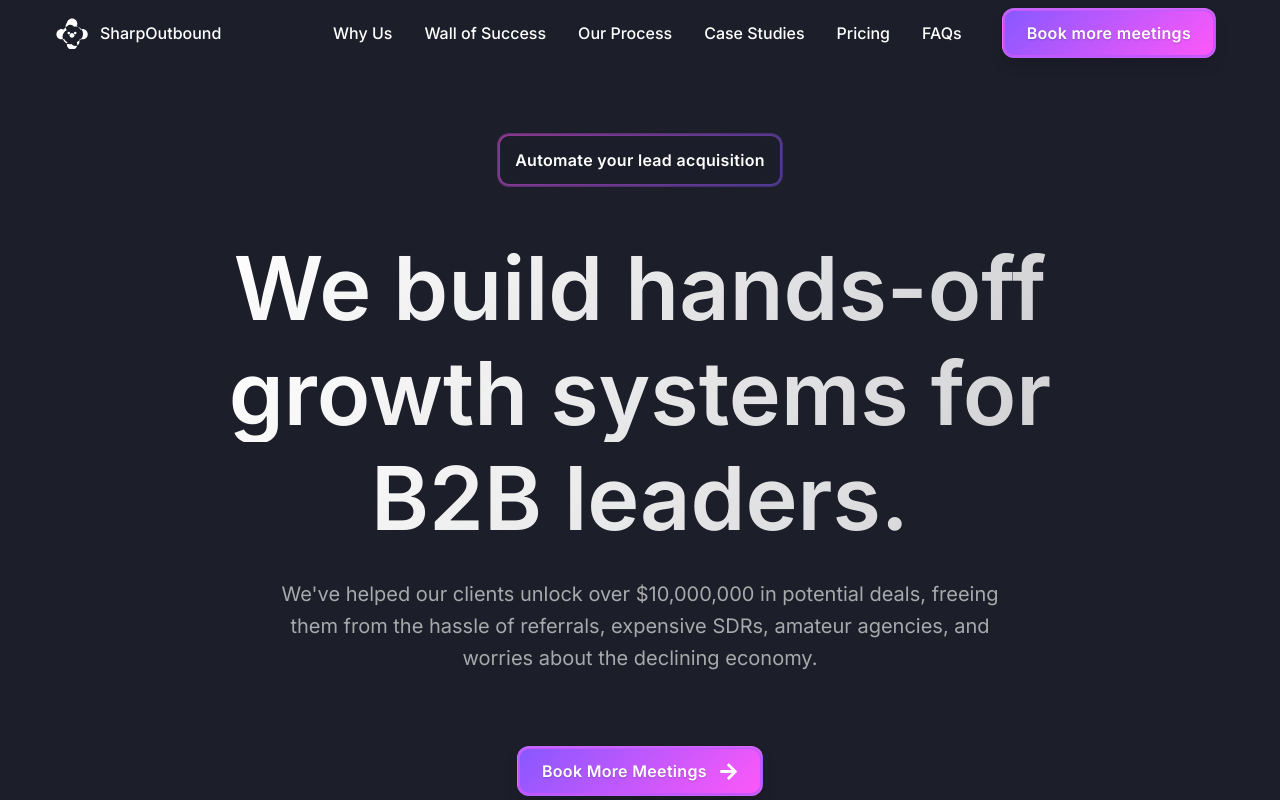
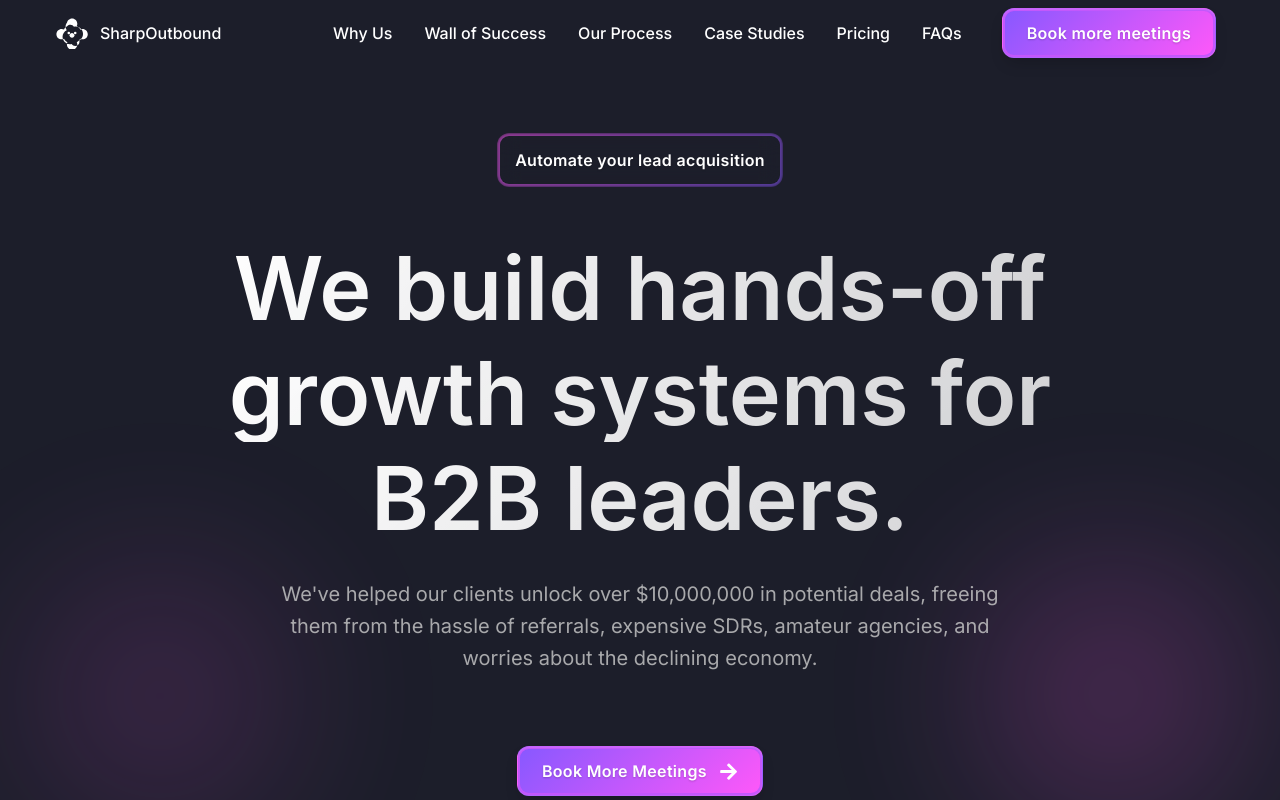
Before and after one commit to Rajje93/SharpOutbound, a React (Vite) app: page / in a window 1280 px wide. Shown: the top 800 px of the page. Built offline with nearby package versions, Linux system fonts and the light colour scheme.

Commit message:
Cleaned up entire codebase, removed unused code

```diff
--- a/src/App.css
+++ b/src/App.css
@@ -217,14 +217,6 @@ body {
   }
   75% {
     transform: translate(-5%, 5%);
-  }
-}
-
-/* Desktop orbs */
-@media (min-width: 769px) {
-  .background-orbs::before,
-  .background-orbs::after {
-    opacity: 0;
   }
 }
 
```
